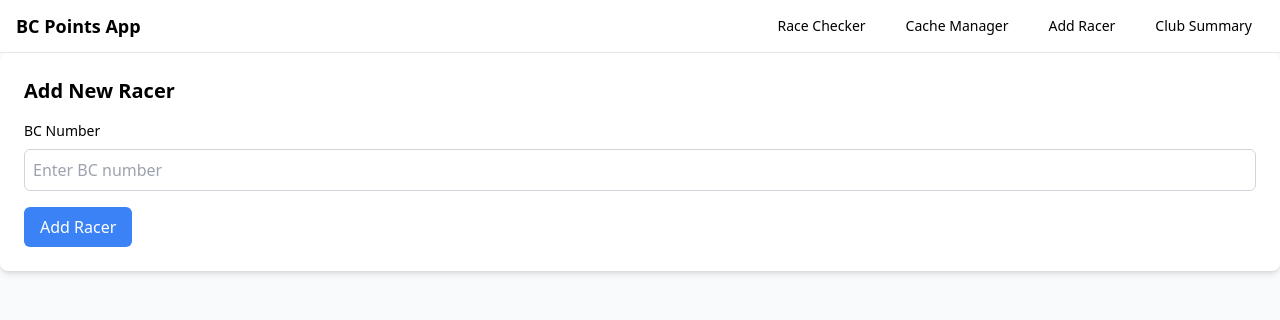
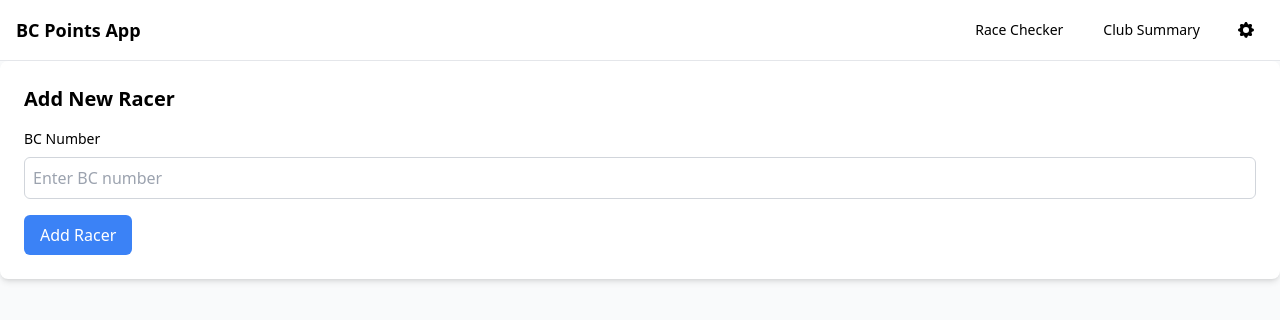
Before and after one commit to linal/mitre-riders, a React (Vite) app: page /add-racer in a window 1280 px wide. Shown: the top 320 px of the page. Built offline with nearby package versions, Linux system fonts and the light colour scheme.

Commit message:
feat: menu

```diff
--- a/src/main.jsx
+++ b/src/main.jsx
@@ -11,23 +11,72 @@ import './index.css';
 export const ThemeContext = createContext();
 
 const Navigation = ({ darkMode }) => {
+  const [showSettings, setShowSettings] = useState(false);
+
+  const toggleSettings = () => {
+    setShowSettings(!showSettings);
+  };
+
+  // Close settings dropdown when clicking outside
+  useEffect(() => {
+    const handleClickOutside = (event) => {
+      if (showSettings && !event.target.closest('.settings-container')) {
+        setShowSettings(false);
+      }
+    };
+
+    document.addEventListener('mousedown', handleClickOutside);
+    return () => {
+      document.removeEventListener('mousedown', handleClickOutside);
+    };
+  }, [showSettings]);
+
   return (
     <nav className={`px-4 py-3 ${darkMode ? 'bg-gray-800 text-white' : 'bg-white border-b'}`}>
       <div className="container mx-auto flex items-center justify-between">
         <div className="font-bold text-lg">BC Points App</div>
-        <div className="flex space-x-4">
+        <div className="flex space-x-4 items-center">
           <Link to="/" className={`px-3 py-1 rounded text-sm ${darkMode ? 'hover:bg-gray-700' : 'hover:bg-gray-100'}`}>
             Race Checker
-          </Link>
-          <Link to="/cache" className={`px-3 py-1 rounded text-sm ${darkMode ? 'hover:bg-gray-700' : 'hover:bg-gray-100'}`}>
-            Cache Manager
-          </Link>
-          <Link to="/add-racer" className={`px-3 py-1 rounded text-sm ${darkMode ? 'hover:bg-gray-700' : 'hover:bg-gray-100'}`}>
-            Add Racer
           </Link>
           <Link to="/club-summary" className={`px-3 py-1 rounded text-sm ${darkMode ? 'hover:bg-gray-700' : 'hover:bg-gray-100'}`}>
             Club Summary
           </Link>
+
+          {/* Settings dropdown */}
+          <div className="relative settings-container">
+            <button
+              onClick={toggleSettings}
+              className={`p-2 rounded-full ${darkMode ? 'hover:bg-gray-700' : 'hover:bg-gray-100'}`}
+              aria-label="Settings"
+            >
+              <svg xmlns="http://www.w3.org/2000/svg" className="h-5 w-5" viewBox="0 0 20 20" fill="currentColor">
+                <path fillRule="evenodd" d="M11.49 3.17c-.38-1.56-2.6-1.56-2.98 0a1.532 1.532 0 01-2.286.948c-1.372-.836-2.942.734-2.106 2.106.54.886.061 2.042-.947 2.287-1.561.379-1.561 2.6 0 2.978a1.532 1.532 0 01.947 2.287c-.836 1.372.734 2.942 2.106 2.106a1.532 1.532 0 012.287.947c.379 1.561 2.6 1.561 2.978 0a1.533 1.533 0 012.287-.947c1.372.836 2.942-.734 2.106-2.106a1.533 1.533 0 01.947-2.287c1.561-.379 1.561-2.6 0-2.978a1.532 1.532 0 01-.947-2.287c.836-1.372-.734-2.942-2.106-2.106a1.532 1.532 0 01-2.287-.947zM10 13a3 3 0 100-6 3 3 0 000 6z" clipRule="evenodd" />
+              </svg>
+            </button>
+
+            {showSettings && (
+              <div
+                className={`absolute right-0 mt-2 w-48 rounded-md shadow-lg py-1 z-10 ${darkMode ? 'bg-gray-700' : 'bg-white'} ring-1 ring-black ring-opacity-5 settings-container`}
+                role="menu"
+              >
+                <Link
+                  to="/cache"
+                  className={`block px-4 py-2 text-sm ${darkMode ? 'text-gray-200 hover:bg-gray-600' : 'text-gray-700 hover:bg-gray-100'}`}
+                  onClick={() => setShowSettings(false)}
+                >
+                  Cache Manager
+                </Link>
+                <Link
+                  to="/add-racer"
+                  className={`block px-4 py-2 text-sm ${darkMode ? 'text-gray-200 hover:bg-gray-600' : 'text-gray-700 hover:bg-gray-100'}`}
+                  onClick={() => setShowSettings(false)}
+                >
+                  Add Racer
+                </Link>
+              </div>
+            )}
+          </div>
         </div>
       </div>
     </nav>
@@ -62,6 +111,8 @@ const App = () => {
     setDarkMode(prevMode => !prevMode);
   };
 
+
+
   return (
     <ThemeContext.Provider value={{ darkMode, toggleDarkMode }}>
       <BrowserRouter>
```
